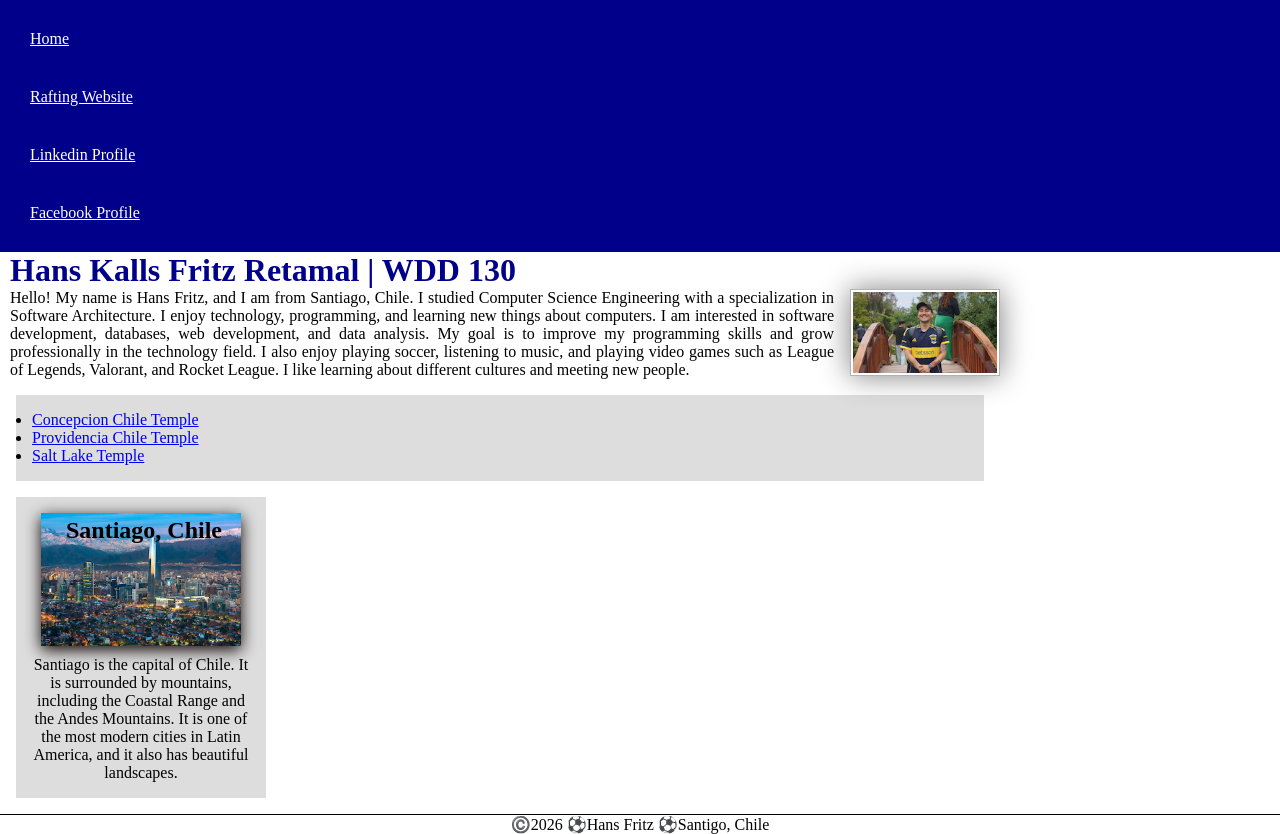
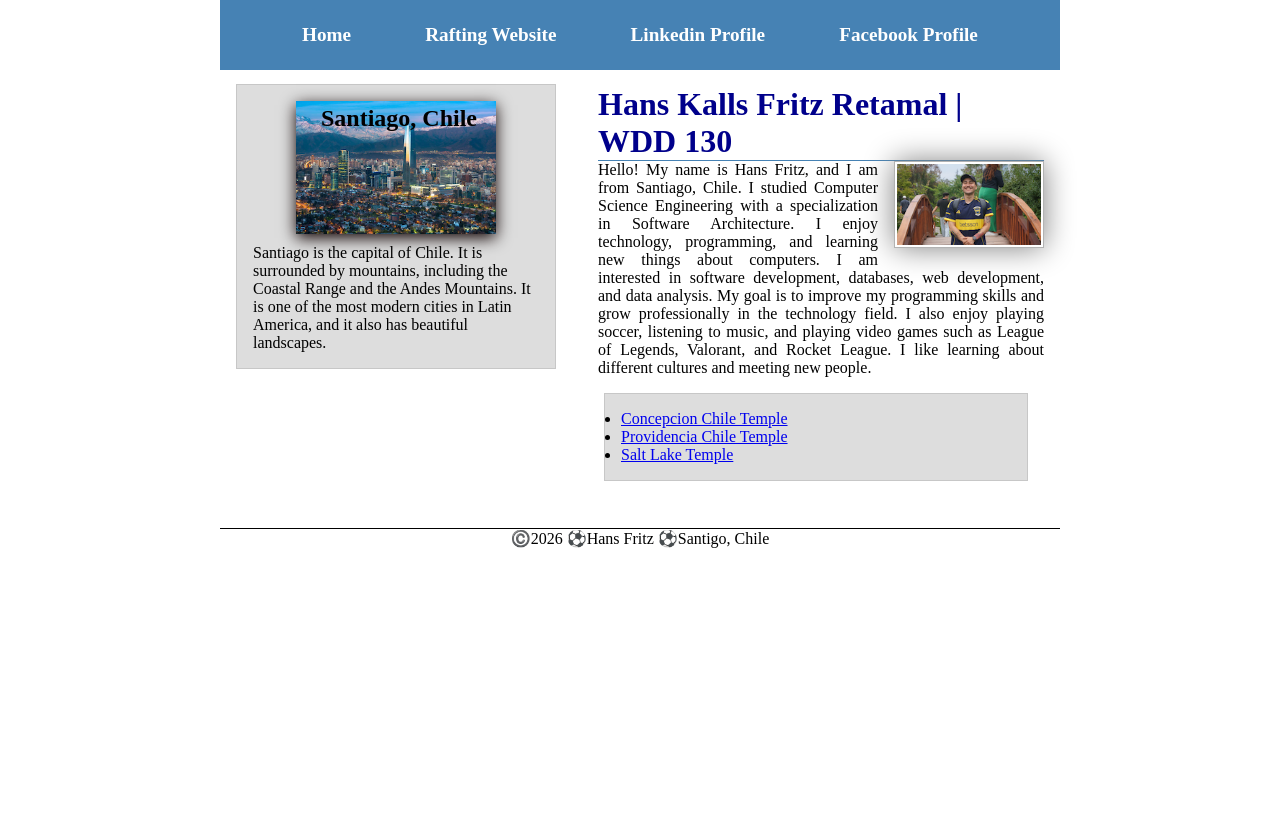
Before and after one commit to hansfritzret/wdd130, a plain HTML site: page index.html in a window 1280 px wide. After the commit the page ends 800 px from the top, so only its background shows below. Drawn offline with Linux system fonts and the light colour scheme.

Commit message:
activity

```diff
--- a/index.html
+++ b/index.html
@@ -19,6 +19,7 @@
             <a href="https://facebook.com">Facebook Profile </a>
         </nav>
     </header>
+    <div class="grid">
     <main>
 
         <h1>Hans Kalls Fritz Retamal | WDD 130</h1>
@@ -39,7 +40,7 @@
         <p>Santiago is the capital of Chile. It is surrounded by mountains, including the Coastal Range and the Andes Mountains. It is one of the most modern cities in Latin America, and it also has beautiful landscapes.</p>
 
     </aside>
-
+</div>
     <footer>
         <p>©️2026 ⚽Hans Fritz ⚽Santigo, Chile </p>
     </footer>
--- a/styles/styles.css
+++ b/styles/styles.css
@@ -12,20 +12,41 @@
     box-sizing:  border-box;
 
 }
+header, .grid, footer {
+    max-width: 840px;
+    margin: 0 auto;
+}
+.grid {
+    display: grid;
+    align-items: center;
+}
+
+main {
+    grid-column: 2/3;
+    margin: 1rem;
+}
 nav {
-    background-color:var(--primary-color);
-    padding: 10px;
+    background-color: steelblue;
+    padding: 1rem;
+    display: flex;
+    justify-content: space-evenly;
+    align-items: center;
+
 }
 
 nav a {
-    color: var(--text-color);
-    display: block;
-    padding: 20px;
+   display: block;
+   padding: 0.5rem;
+   text-decoration:  none;
+   font-size: 1.2rem;
+   font-weight: 700;
+   color: #fff;
 }
 
 h1 {
     margin-left: 10px;
     color: var(--primary-color);
+    border-bottom:  1px solid steelblue;
 
 }
 
@@ -50,15 +71,12 @@ main p {
 }
 
 
-main {
-    max-width: 1000px;
-}
-
 aside {
+    width: 20rem;
     position: relative;
-    text-align: center;
-    width: 250px;
-
+    grid-column: 1/2;
+    grid-row: 1/2;
+    transform: translateY(-65px);
 
 }
 
@@ -71,7 +89,7 @@ margin-top: 10px;
 aside h2 {
     position: absolute;
     top: 20px;
-    left: 50px;
+    left: 84px;
 
 }
 
@@ -94,7 +112,7 @@ footer {
 
 .box {
     margin: 1rem;
-    border: 1px solid(0 0 0 / 10%);
+    border: 1px solid rgb(0 0 0 / 10%);
     padding: 1rem;
     background-color: #ddd ;
     color: #000;
```
